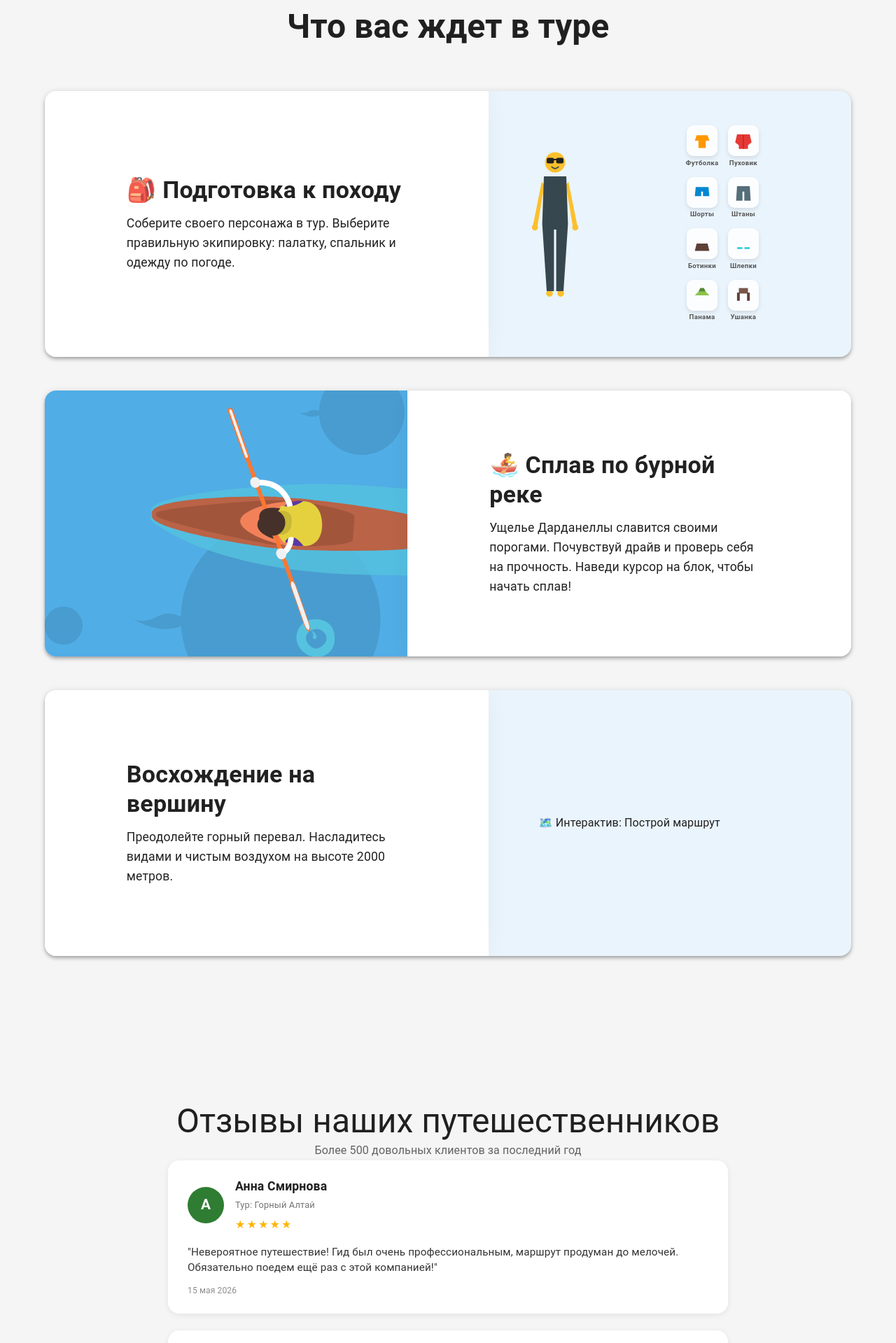
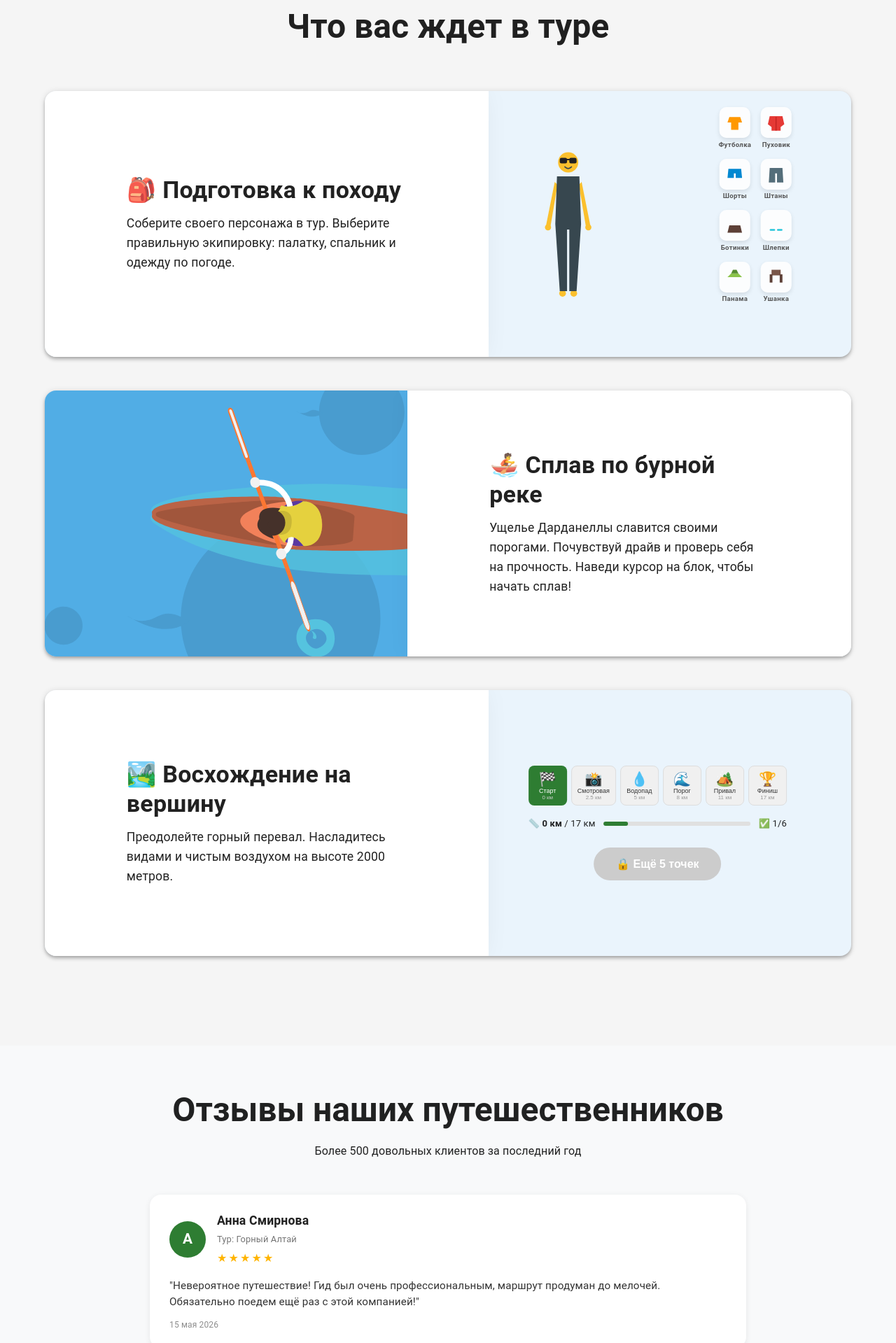
Before and after one commit to TheFusterMan/BurningTourLanding, a React (Create React App) app: page / in a window 1280 px wide. Shown: the part 820-2739 px from the top of the page at 70% size. Built offline with nearby package versions, Linux system fonts and the light colour scheme.

Commit message:
major bugfixes, adjustments and userflow consistency

```diff
--- a/src/components/interactive/ActivitiesSection.tsx
+++ b/src/components/interactive/ActivitiesSection.tsx
@@ -3,9 +3,7 @@ import { Container, Typography, Box } from '@mui/material';
 import ActivityCard from './ActivityCard';
 import RowerAnimation from './RowerAnimation';
 import DressMeUp from './DressMeUp';
-
-// Временные заглушки
-const RouteBuilder: React.FC = () => <div>🗺️ Интерактив: Построй маршрут</div>;
+import RouteBuilder from "./RouteBuilder";
 
 interface ActivityData {
     id: number;
@@ -14,28 +12,32 @@ interface ActivityData {
     component: React.ReactNode;
 }
 
+interface ActivitiesSectionProps {
+    onOpenModal: () => void;
+}
+
+const ActivitiesSection: React.FC<ActivitiesSectionProps> = ({ onOpenModal }) => {
     const activitiesData: ActivityData[] = [
         {
             id: 1,
             title: "🎒 Подготовка к походу",
             description: "Соберите своего персонажа в тур. Выберите правильную экипировку: палатку, спальник и одежду по погоде.",
-        component: <DressMeUp />
+            component: <DressMeUp onOpenModal={onOpenModal} />
         },
         {
             id: 2,
             title: "🚣 Сплав по бурной реке",
             description: "Ущелье Дарданеллы славится своими порогами. Почувствуй драйв и проверь себя на прочность. Наведи курсор на блок, чтобы начать сплав!",
-        component: <RowerAnimation />
+            component: <RowerAnimation onOpenModal={onOpenModal} />
         },
         {
             id: 3,
-        title: "Восхождение на вершину",
+            title: "🏞️ Восхождение на вершину",
             description: "Преодолейте горный перевал. Насладитесь видами и чистым воздухом на высоте 2000 метров.",
-        component: <RouteBuilder />
+            component: <RouteBuilder onOpenModal={onOpenModal} />
         }
     ];
 
-const ActivitiesSection: React.FC = () => {
     return (
         <Box sx={{ py: 10, bgcolor: 'background.default' }}>
             <Container maxWidth="lg">
--- a/src/components/interactive/DressMeUp.tsx
+++ b/src/components/interactive/DressMeUp.tsx
@@ -1,5 +1,5 @@
 import React, { useState } from 'react';
-import { Box, Typography, Fade } from '@mui/material';
+import { Box, Typography, Fade, Button } from '@mui/material';
 import { motion, PanInfo } from 'framer-motion';
 
 type TopGear = 'none' | 'tshirt' | 'jacket';
@@ -9,13 +9,16 @@ type BottomGear = 'none' | 'shorts' | 'pants';
 
 export interface InteractiveElementProps {
     isHovered?: boolean;
+    onOpenModal: () => void;
 }
 
-const DressMeUp: React.FC<InteractiveElementProps> = ({ isHovered }) => {
+const DressMeUp: React.FC<InteractiveElementProps> = ({ isHovered, onOpenModal }) => {
     const [top, setTop] = useState<TopGear>('none');
     const [shoes, setShoes] = useState<FootGear>('none');
     const [head, setHead] = useState<HeadGear>('none');
     const [bottom, setBottom] = useState<BottomGear>('none');
+
+    const isPerfectlyDressed = top === 'tshirt' && shoes === 'boots' && head === 'sunhat' && bottom === 'pants';
 
     const getSpeechBubble = () => {
         if (head === 'ushanka' && bottom === 'shorts') return "Шорты и ушанка? Закаляем уши, греем ноги? Что за стиль уличного фрика? 🤪";
@@ -73,7 +76,7 @@ const DressMeUp: React.FC<InteractiveElementProps> = ({ isHovered }) => {
             width: '100%', height: '100%',
             display: 'flex', flexDirection: 'row',
             alignItems: 'center', justifyContent: 'space-evenly',
-            p: { xs: 1, md: 3 }, position: 'relative'
+            p: { xs: 1, md: 3 }, position: 'relative', translate: { xs: "0", md: "8%" }
         }}>
 
             {/* ЛЕВАЯ ЧАСТЬ: Персонаж */}
@@ -83,7 +86,7 @@ const DressMeUp: React.FC<InteractiveElementProps> = ({ isHovered }) => {
                     <Box sx={{
                         position: 'absolute', top: -45, left: { xs: -15, md: -30 }, right: { xs: -50, md: -40 }, zIndex: 10,
                         bgcolor: 'white', p: 1, borderRadius: 2, boxShadow: '0 4px 15px rgba(0,0,0,0.1)',
-                        border: '2px solid #2e7d32', pointerEvents: 'none',
+                        border: '2px solid #2e7d32', pointerEvents: 'none', translate: { xs: '0', md: '0 20%' },
                         '&::after': {
                             content: '""', position: 'absolute', bottom: -8, left: 45,
                             borderWidth: '8px 8px 0', borderStyle: 'solid', borderColor: '#2e7d32 transparent', display: 'block', width: 0
@@ -198,12 +201,20 @@ const DressMeUp: React.FC<InteractiveElementProps> = ({ isHovered }) => {
 
             </Box>
 
-            {/* ПРАВАЯ ЧАСТЬ: Гардероб (Сетка 2x4) */}
+            {/* ПРАВАЯ ЧАСТЬ: Гардероб + Кнопка (в одном контейнере-колонке) */}
+            <Box sx={{
+                display: 'flex',
+                flexDirection: 'column',
+                alignItems: 'center',
+                zIndex: 10,
+                ml: { xs: 1, md: 3 } // Отступ от человечка
+            }}>
+                {/* СЕТКА ГАРДЕРОБА */}
                 <Box sx={{
                     display: 'grid',
                     gridTemplateColumns: 'repeat(2, 1fr)',
                     gap: { xs: 0.8, md: 1.5 },
-                zIndex: 10
+                    mb: 1.5 // Отступ снизу перед кнопкой
                 }}>
 
                     <DraggableItem type="top" value="tshirt" label="Футболка">
@@ -252,6 +263,31 @@ const DressMeUp: React.FC<InteractiveElementProps> = ({ isHovered }) => {
                     </DraggableItem>
 
                 </Box>
+
+                {/* КНОПКА-НАГРАДА ПОД СЕТКОЙ */}
+                {/* Обертка резервирует под кнопку 40px, чтобы сетка не прыгала вверх-вниз при её появлении */}
+                <Box sx={{ height: 40, width: '100%', display: 'flex', justifyContent: 'center' }}>
+                    <Fade in={isPerfectlyDressed}>
+                        <Button
+                            variant="contained"
+                            color="secondary"
+                            onClick={onOpenModal}
+                            sx={{
+                                fontWeight: 'bold',
+                                borderRadius: 2,
+                                fontSize: '0.8rem',
+                                px: 3,
+                                boxShadow: '0 4px 15px rgba(255, 152, 0, 0.4)',
+                                whiteSpace: 'nowrap'
+                            }}
+                        >
+                            🔥 Ты готов! В тур
+                        </Button>
+                    </Fade>
+                </Box>
+
+            </Box>
+
         </Box>
     );
 };
--- a/src/components/interactive/RouteBuilder.tsx
+++ b/src/components/interactive/RouteBuilder.tsx
@@ -1,8 +1,10 @@
 import React, { useState } from 'react';
+import { Box } from '@mui/material';
 
 interface RouteBuilderProps {
     onRouteComplete?: (route: number[]) => void;
     onPointSelect?: (pointId: number) => void;
+    onOpenModal: () => void;
 }
 
 interface RoutePoint {
@@ -22,7 +24,7 @@ const routePoints: RoutePoint[] = [
     { id: 6, name: 'Финиш', distance: 17, icon: '🏆', nextPointHint: 'Ты у цели!' },
 ];
 
-const RouteBuilder: React.FC<RouteBuilderProps> = ({ onRouteComplete, onPointSelect }) => {
+const RouteBuilder: React.FC<RouteBuilderProps> = ({ onRouteComplete, onPointSelect, onOpenModal }) => {
     const [selectedPoints, setSelectedPoints] = useState<number[]>([1]);
     const [lastSelected, setLastSelected] = useState<number>(1);
     const [showHint, setShowHint] = useState(false);
@@ -67,7 +69,11 @@ const RouteBuilder: React.FC<RouteBuilderProps> = ({ onRouteComplete, onPointSel
     };
 
     return (
-        <div style={{ padding: '16px', textAlign: 'center' }}>
+        <Box sx={{
+            padding: '16px',
+            textAlign: 'center',
+            translate: { xs: '0', md: '10%' }
+        }}>
             <div style={{ display: 'flex', justifyContent: 'center', gap: '6px', flexWrap: 'wrap', marginBottom: '16px' }}>
                 {routePoints.map(point => {
                     const isSelected = selectedPoints.includes(point.id);
@@ -129,27 +135,27 @@ const RouteBuilder: React.FC<RouteBuilderProps> = ({ onRouteComplete, onPointSel
                 </div>
             </div>
 
+            <div style={{display: 'flex', justifyContent: 'center', marginTop: '24px'}}>
                 <button
                     style={{
-                    width: '100%',
-                    padding: '10px',
+                        padding: '14px 32px', // Делаем кнопку пухленькой
                         backgroundColor: selectedPoints.length === routePoints.length ? '#ff9800' : '#ccc',
                         color: 'white',
                         border: 'none',
-                    borderRadius: '8px',
+                        borderRadius: '30px', // Делаем овальную форму, как везде на сайте
                         cursor: selectedPoints.length === routePoints.length ? 'pointer' : 'default',
-                    fontSize: '14px',
+                        fontSize: '16px',
                         fontWeight: 'bold',
-                    transition: 'all 0.3s'
+                        transition: 'all 0.3s',
+                        boxShadow: selectedPoints.length === routePoints.length ? '0 4px 15px rgba(255, 152, 0, 0.4)' : 'none'
                     }}
                     disabled={selectedPoints.length !== routePoints.length}
-                onClick={() => {
-                    alert(`✅ Маршрут готов!\n📏 Дистанция: ${getTotalDistance()} км\n🎉 Ты прошёл всё ущелье!`);
-                }}
+                    onClick={onOpenModal}
                 >
                     {selectedPoints.length === routePoints.length ? '🚀 Отправиться в путь!' : `🔒 Ещё ${routePoints.length - selectedPoints.length} точек`}
                 </button>
             </div>
+        </Box>
     );
 };
 
--- a/src/components/interactive/RowerAnimation.tsx
+++ b/src/components/interactive/RowerAnimation.tsx
@@ -1,37 +1,101 @@
-import React, { useRef, useEffect } from 'react';
-import { Box } from '@mui/material';
+import React, { useRef, useEffect, useState } from 'react';
+import { Box, Button, Fade, LinearProgress, Typography } from '@mui/material';
 import Lottie, { LottieRefCurrentProps } from 'lottie-react';
 import boatAnimation from '../../animations/boating.json';
 
 export interface InteractiveElementProps {
     isHovered?: boolean;
+    onOpenModal?: () => void;
 }
 
-const RowerAnimation: React.FC<InteractiveElementProps> = ({ isHovered }) => {
+const RowerAnimation: React.FC<InteractiveElementProps> = ({ isHovered, onOpenModal }) => {
     const lottieRef = useRef<LottieRefCurrentProps>(null);
+    const [progress, setProgress] = useState(0); // Стейт прогресса сплава
 
+    // Управление анимацией и прогрессом
     useEffect(() => {
+        let interval: NodeJS.Timeout;
+
         if (isHovered) {
             lottieRef.current?.setDirection(1);
             lottieRef.current?.play();
+
+            // Если навели курсор и прогресс меньше 100 — плывем!
+            if (progress < 100) {
+                interval = setInterval(() => {
+                    setProgress(prev => {
+                        if (prev >= 100) {
+                            clearInterval(interval);
+                            return 100; // Доплыли!
+                        }
+                        return prev + 2; // Прибавляем прогресс
+                    });
+                }, 50); // Каждые 50мс (до 100 дойдет за 2.5 секунды)
+            }
         } else {
             lottieRef.current?.pause();
+            clearInterval(interval!);
         }
-    }, [isHovered]);
+
+        return () => clearInterval(interval!);
+    }, [isHovered, progress]);
 
     return (
-        // 1. Убрали ограничения ширины (maxWidth). Теперь Box занимает ровно 100% выделенного ему места
-        <Box sx={{ width: '100%', height: '100%', display: 'flex', alignItems: 'center', justifyContent: 'center' }}>
+        <Box sx={{ width: '100%', height: '100%', display: 'flex', flexDirection: 'column', alignItems: 'center', justifyContent: 'center', position: 'relative' }}>
+
             <Lottie
                 lottieRef={lottieRef}
                 animationData={boatAnimation}
                 autoplay={false}
                 loop={true}
-                // 2. Растягиваем сам плеер
                 style={{ width: '100%', height: '100%' }}
-                // 3. МАГИЯ ЗДЕСЬ: заставляем SVG растянуться как фон (cover), обрезая лишнее по краям
                 rendererSettings={{ preserveAspectRatio: 'xMidYMid slice' }}
             />
+
+            {/* ИНДИКАТОР СПЛАВА (показывается пока плывем) */}
+            <Fade in={progress > 0 && progress < 100}>
+                <Box sx={{
+                    position: 'absolute',
+                    bottom: 40, // Подняли выше от нижнего края
+                    left: '50%', // Ровно по центру
+                    translate: { xs: "-50%", md: "-60%" }, // Сдвиг для идеального центрирования
+                    zIndex: 10,
+                    width: 'max-content' // Чтобы текст не переносился
+                }}>
+                    <Typography variant="caption" sx={{ fontWeight: 'bold', mb: 0.5, display: 'block', textAlign: 'center' }}>
+                        Удерживай курсор, чтобы проплыть порог!
+                    </Typography>
+                    <LinearProgress variant="determinate" value={progress} color="primary" sx={{ height: 8, borderRadius: 4 }} />
+                </Box>
+            </Fade>
+
+            {/* НАГРАДА (Кнопка появляется, когда доплыли) */}
+            <Fade in={progress === 100}>
+                <Box sx={{
+                    position: 'absolute',
+                    bottom: 40, // Подняли выше от нижнего края
+                    left: '50%', // Ровно по центру
+                    translate: { xs: "-50%", md: "-60%" }, // Сдвиг для идеального центрирования
+                    zIndex: 10,
+                    width: 'max-content' // Чтобы текст не переносился
+                }}>
+                    <Button
+                        variant="contained"
+                        color="secondary"
+                        onClick={onOpenModal}
+                        sx={{
+                            fontWeight: 'bold',
+                            borderRadius: 8,
+                            px: 4, // Сделали кнопку чуть шире
+                            py: 1.5, // И чуть выше
+                            boxShadow: '0 4px 15px rgba(255, 152, 0, 0.5)'
+                        }}
+                    >
+                        Порог пройден! Забронировать 🌊
+                    </Button>
+                </Box>
+            </Fade>
+
         </Box>
     );
 };
--- a/src/components/main/Main.tsx
+++ b/src/components/main/Main.tsx
@@ -10,18 +10,18 @@ interface MainProps {
 const Main: React.FC<MainProps> = ({ onOpenModal }) => {
     return (
         // Добавили paddingTop, равный примерной высоте хедера, чтобы галерея не пряталась под ним
-        <Box component="main" sx={{ flexGrow: 1, pt: '70px' }}>
+        <Box component="main" sx={{flexGrow: 1, pt: '70px'}}>
 
-            <Gallery onOpenModal={onOpenModal} />
+            <Gallery onOpenModal={onOpenModal}/>
 
             {/* Добавили id="activities" */}
             <div id="activities">
-                <ActivitiesSection />
+                <ActivitiesSection onOpenModal={onOpenModal}/>
             </div>
 
             {/* Добавили id="reviews" */}
             <div id="reviews">
-                <ReviewsSection />
+                <ReviewsSection onOpenModal={onOpenModal} />
             </div>
 
         </Box>
--- a/src/components/reviews/ReviewsSection.tsx
+++ b/src/components/reviews/ReviewsSection.tsx
@@ -1,29 +1,59 @@
 import React from 'react';
-import { Container, Typography } from '@mui/material';
+import { Container, Typography, Box, Stack, Button } from '@mui/material';
+import LocalFireDepartmentIcon from '@mui/icons-material/LocalFireDepartment';
 import ReviewCard from './ReviewCard';
 import reviewsData from '../../data/reviews.json';
 import '../../styles/reviews.css';
 
-const ReviewsSection: React.FC = () => {
+interface ReviewsSectionProps {
+    onOpenModal: () => void;
+}
+
+// 2. Принимаем onOpenModal
+const ReviewsSection: React.FC<ReviewsSectionProps> = ({ onOpenModal }) => {
     const reviews = reviewsData.reviews;
 
     return (
-        <section className="reviews-section">
-            <Container maxWidth="lg">
-                <Typography variant="h3" className="reviews-section__title">
+        <Box sx={{ py: 8, bgcolor: '#f8f9fa' }}>
+            <Container maxWidth="md">
+
+                <Typography variant="h3" align="center" gutterBottom sx={{ fontWeight: 'bold' }}>
                     Отзывы наших путешественников
                 </Typography>
-                <Typography variant="subtitle1" className="reviews-section__subtitle">
+                <Typography variant="subtitle1" align="center" color="text.secondary" sx={{ mb: 6 }}>
                     Более 500 довольных клиентов за последний год
                 </Typography>
 
-                <div className="reviews-list">
+                <Stack spacing={2}>
                     {reviews.map((review) => (
                         <ReviewCard key={review.id} review={review} />
                     ))}
-                </div>
+                </Stack>
+
+                {/* 3. Добавляем финальную кнопку призыва к действию (CTA) */}
+                <Box sx={{ display: 'flex', justifyContent: 'center', mt: 8 }}>
+                    <Button
+                        variant="contained"
+                        color="secondary"
+                        size="large"
+                        onClick={onOpenModal}
+                        endIcon={<LocalFireDepartmentIcon />}
+                        sx={{
+                            py: 2,
+                            px: 6,
+                            fontSize: '1.2rem',
+                            fontWeight: 'bold',
+                            borderRadius: 8,
+                            textTransform: 'none',
+                            boxShadow: '0 8px 20px rgba(255, 152, 0, 0.4)' // Красивая оранжевая тень
+                        }}
+                    >
+                        Хочу такие же эмоции! Забронировать
+                    </Button>
+                </Box>
+
             </Container>
-        </section>
+        </Box>
     );
 };
 
```
Lines whose indentation alone changed are shown as unchanged.
